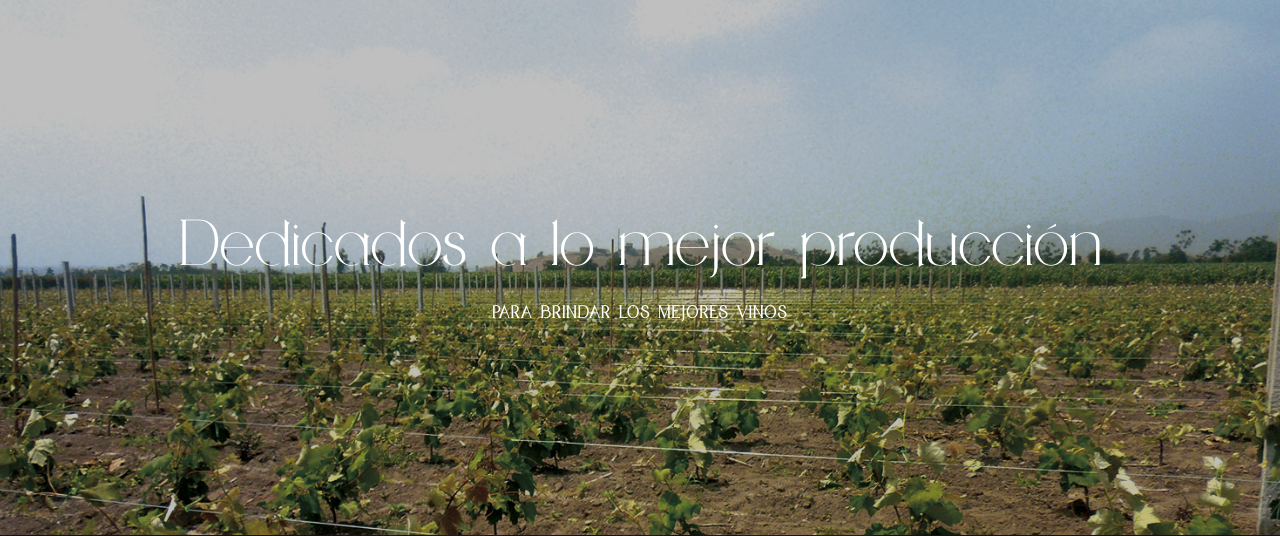
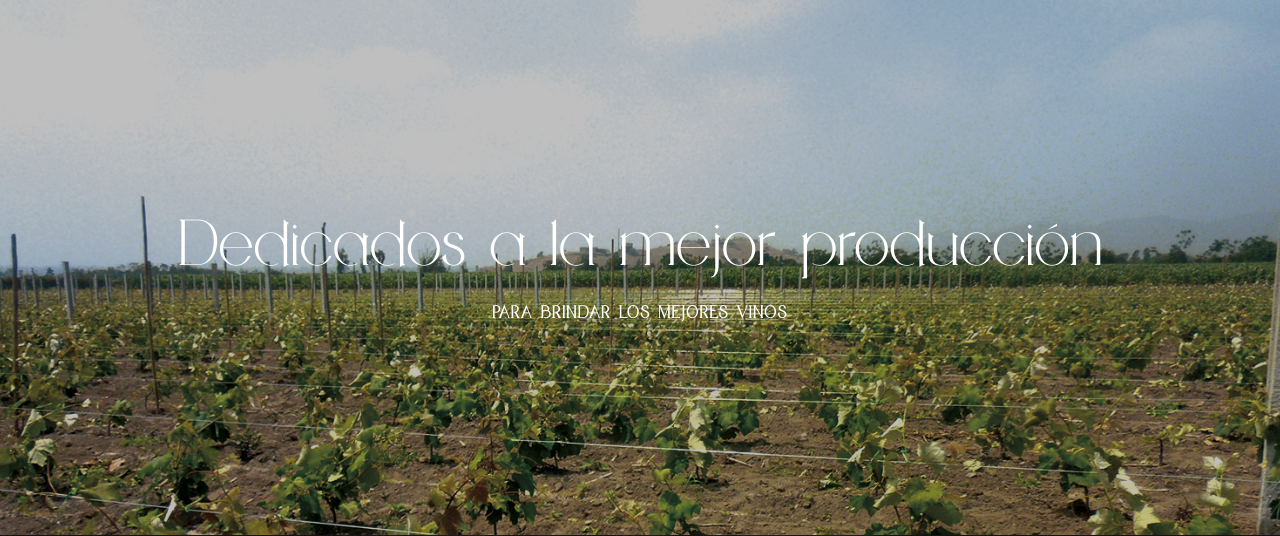
Before and after one commit to OscarSith/vino-del-campo, a PHP site: page /about-us.php in a window 1280 px wide. Shown: the part 894-1430 px from the top of the page. Run offline with PHP 8.4, Linux system fonts and the light colour scheme; some libraries are stand-ins or nearby versions.

Commit message:
corregido textos

```diff
--- a/about-us.php
+++ b/about-us.php
@@ -34,7 +34,7 @@
                     <div class="row">
                         <div class="col-sm-12 text-center">
                             <h2>
-                                <em>Dedicados a lo mejor producción</em>
+                                <em>Dedicados a la mejor producción</em>
                             </h2>
                             <h3>Para brindar los mejores vinos</h3>
                         </div>
--- a/index.php
+++ b/index.php
@@ -25,7 +25,7 @@
                                     <div class="row">
                                         <div class="col-sm-4">
                                             <h3 class="color-light">
-                                                <span data-animation="animated bounceInDown">El más puro vino preparado</span>
+                                                <span data-animation="animated bounceInDown">El vino más puro preparado</span>
                                                 <br>
                                                 <span data-animation="animated bounceInLeft">
                                                     con  uvas 100% peruanas y cultivadas en el valle Bendito de Cañete.
--- a/tpl/header.tpl.html
+++ b/tpl/header.tpl.html
@@ -25,12 +25,14 @@
     <div class="container-fluid" id="main-container">
         <div class="row" id="main-row">
         	<section style="padding-top:15px;padding-bottom:15px;">
+                <div class="row">
             		<div class="col-sm-10 col-sm-offset-1">
                         <div class="pull-right social">
                             <a href="https://www.facebook.com/Vi%C3%B1a-Dlos-Campos-194620397236206" target="_blank"><span class="fa fa-facebook-square"></span></a>
                             <!-- <a href="#"><span class="fa fa-twitter-square"></span></a>
                             <a href="#"><span class="fa fa-google-plus-square"></span></a>
                             <a href="#"><span class="fa fa-pinterest-square"></span></a> -->
+                        </div>
             		</div>
                 </div>
         	</section>
```
Lines whose indentation alone changed are shown as unchanged.
